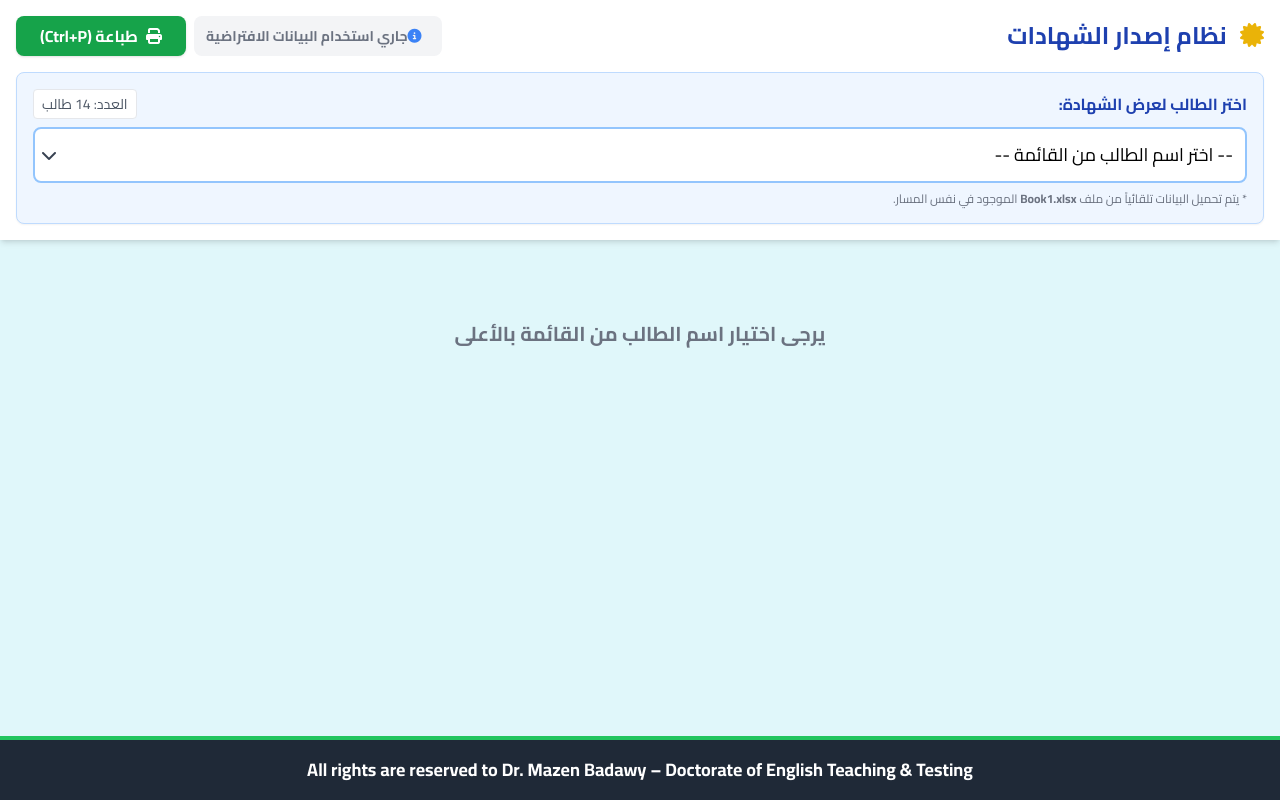
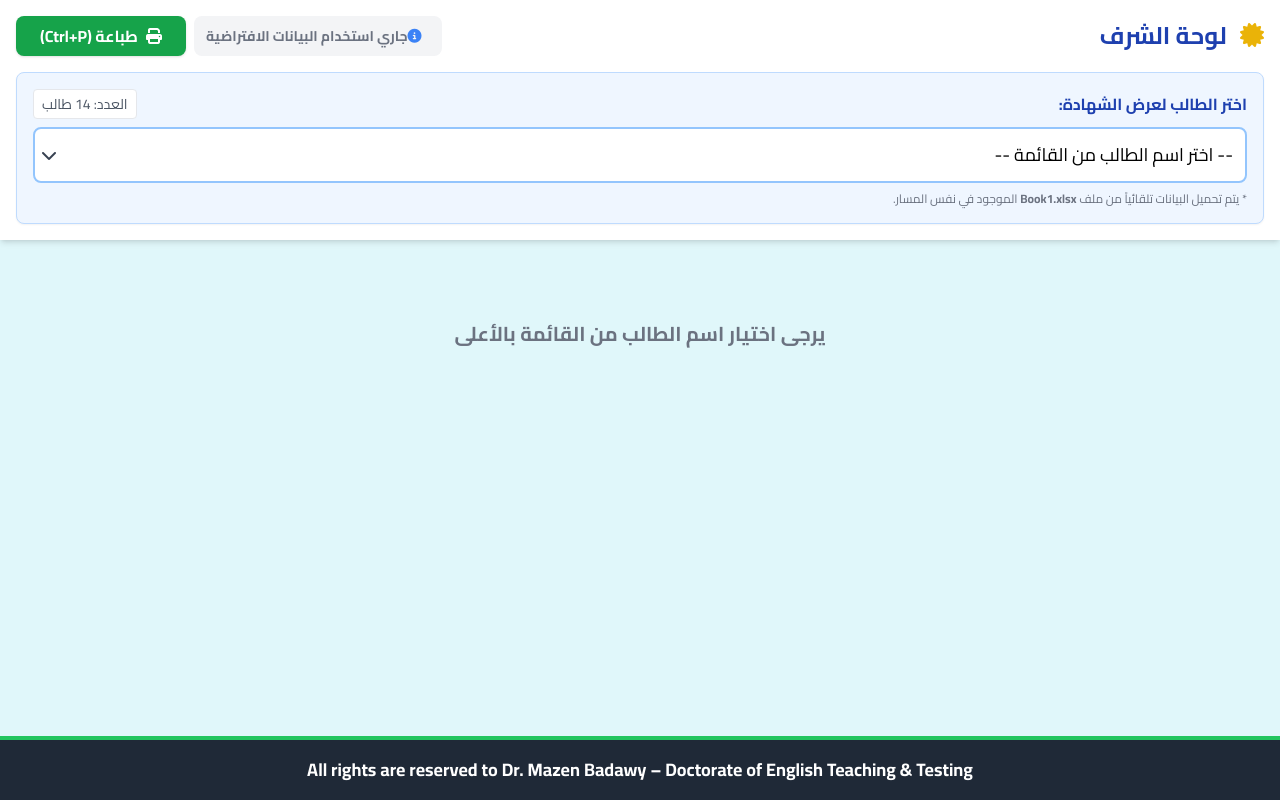
Before and after one commit to mazen19812002/English_Certificates_App, a plain HTML site: page index.html in a window 1280 px wide. Drawn offline with nearby package versions, Linux system fonts and the light colour scheme; no server answers.

Commit message:
Update index.html

```diff
--- a/index.html
+++ b/index.html
@@ -191,7 +191,7 @@
             <div class="flex flex-col md:flex-row justify-between items-center gap-4 mb-4">
                 <h1 class="text-2xl text-blue-800 font-bold">
                     <i class="fas fa-certificate text-yellow-500 ml-2"></i>
-                    نظام إصدار الشهادات
+                    لوحة الشرف
                 </h1>
 
                 <div class="flex gap-2">
```
